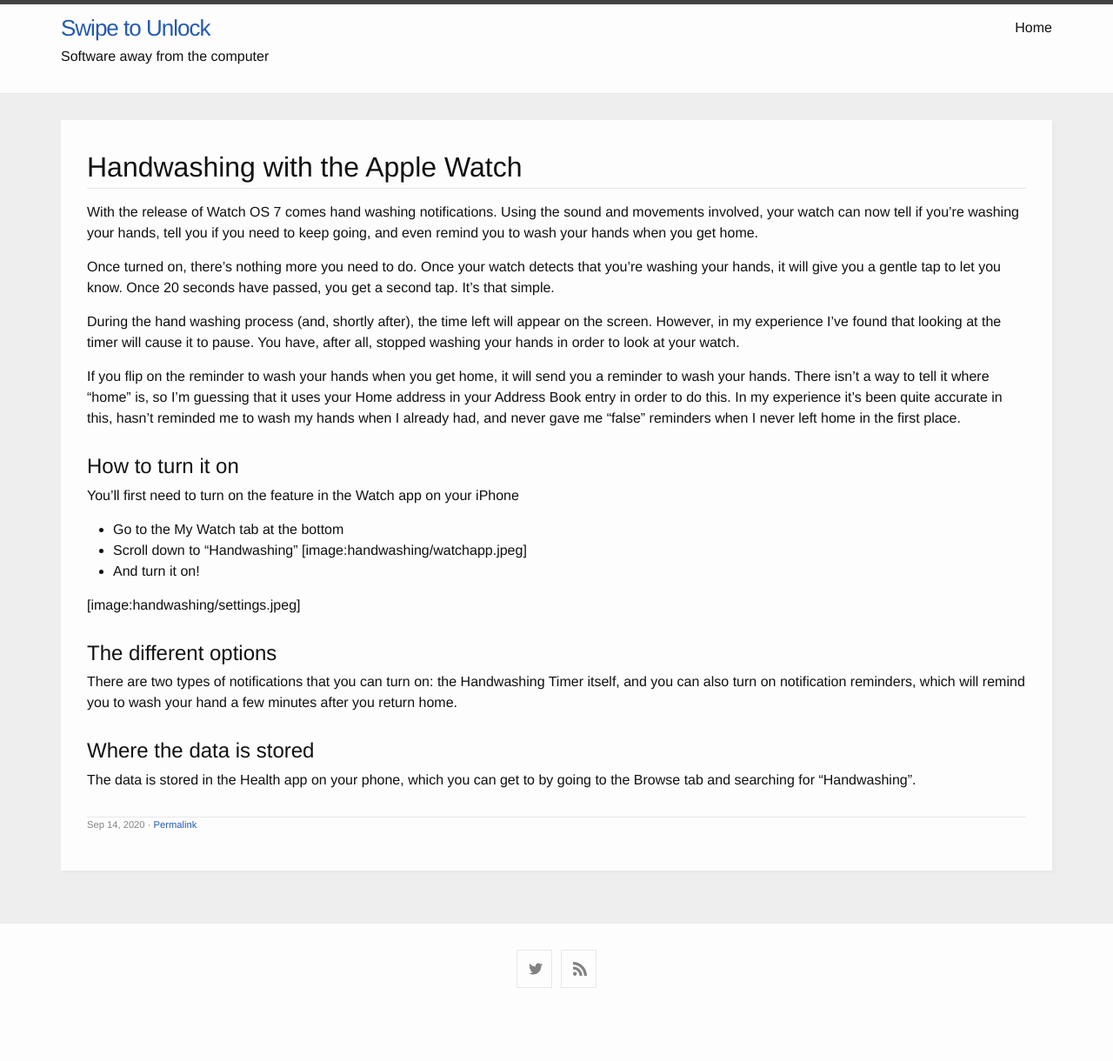
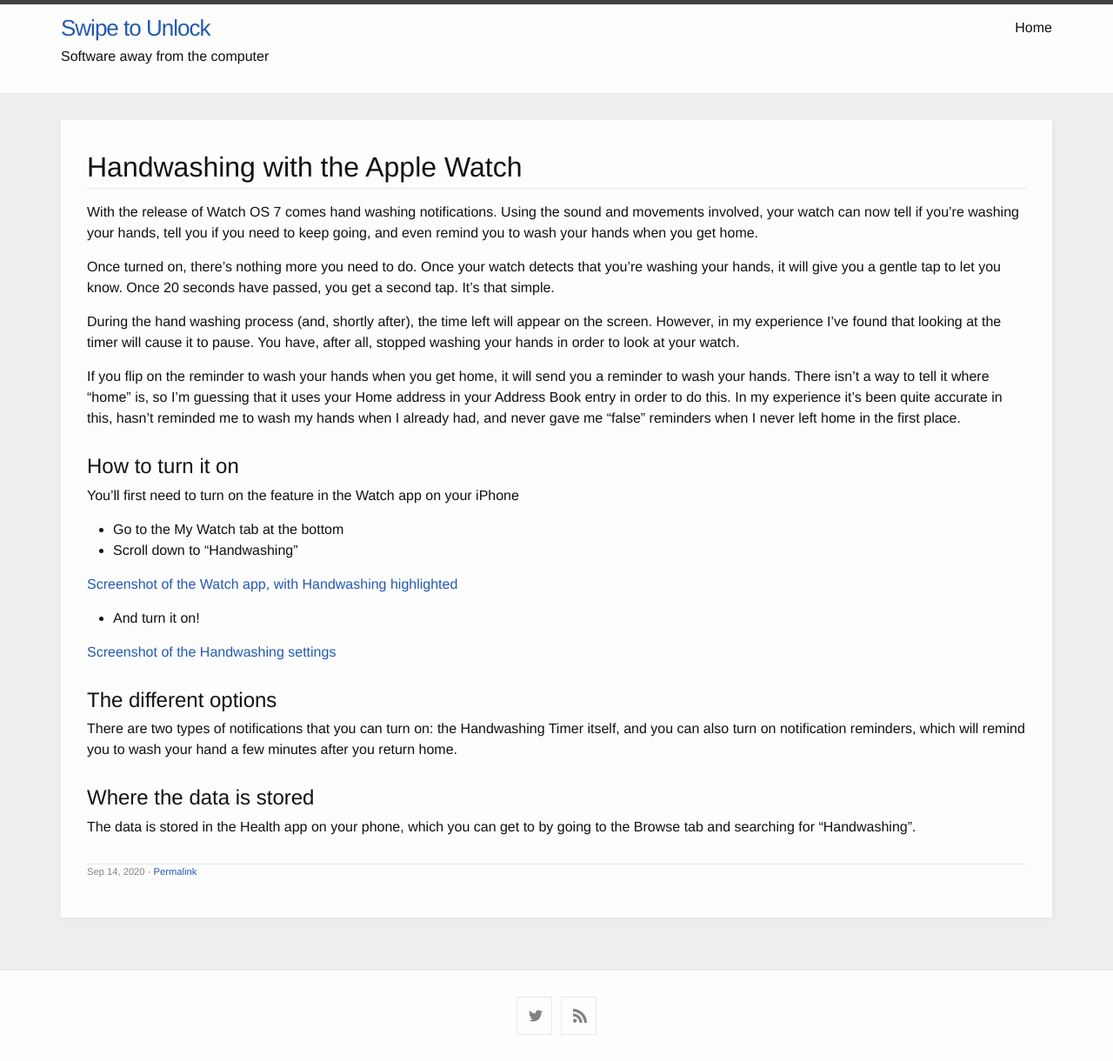
Before and after one commit to thatdamnqa/swipetounlock, a Jekyll site: the page built from _posts/2020-09-15-handwashing-with-the-apple-watch.markdown, in a window 1280 px wide. Shown: the whole page at 87% size. Built offline with Jekyll 4.4.1, drawn with Linux system fonts in a browser that asks for light colours; before the commit the page ends 1166 px from its top, so only the background shows below that.

Commit message:
Fix image markdown

```diff
--- a/_posts/2020-09-15-handwashing-with-the-apple-watch.markdown
+++ b/_posts/2020-09-15-handwashing-with-the-apple-watch.markdown
@@ -27,10 +27,11 @@ already had, and never gave me "false" reminders when I never left home in the f
 You’ll first need to turn on the feature in the Watch app on your iPhone
 * Go to the My Watch tab at the bottom
 * Scroll down to “Handwashing”
-[image:handwashing/watchapp.jpeg]
+
+[Screenshot of the Watch app, with Handwashing highlighted](image:handwashing/watchapp.jpeg)
 * And turn it on!
 
-[image:handwashing/settings.jpeg]
+[Screenshot of the Handwashing settings](image:handwashing/settings.jpeg)
 
 ### The different options
 There are two types of notifications that you can turn on: the Handwashing Timer itself, and you can also turn on
```
